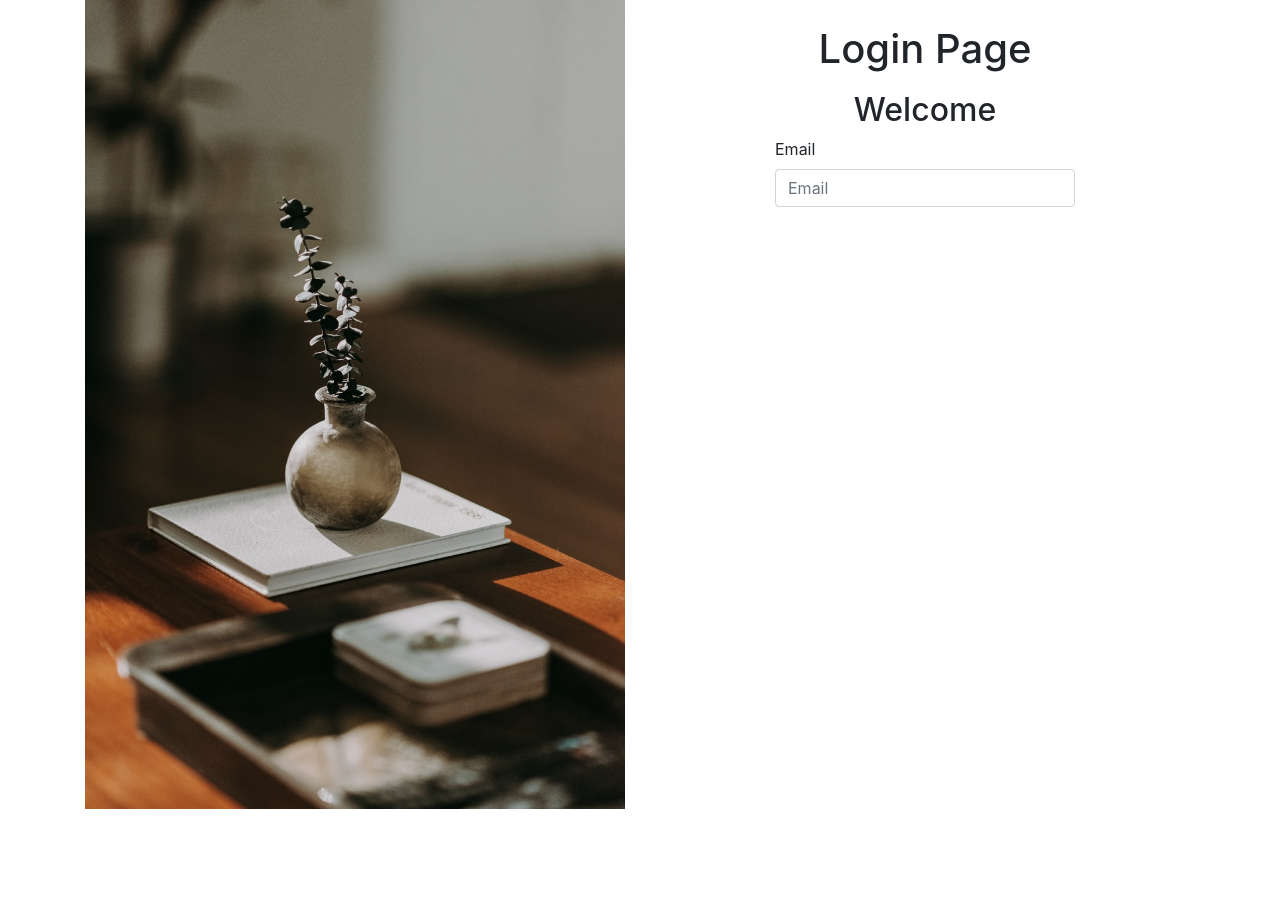
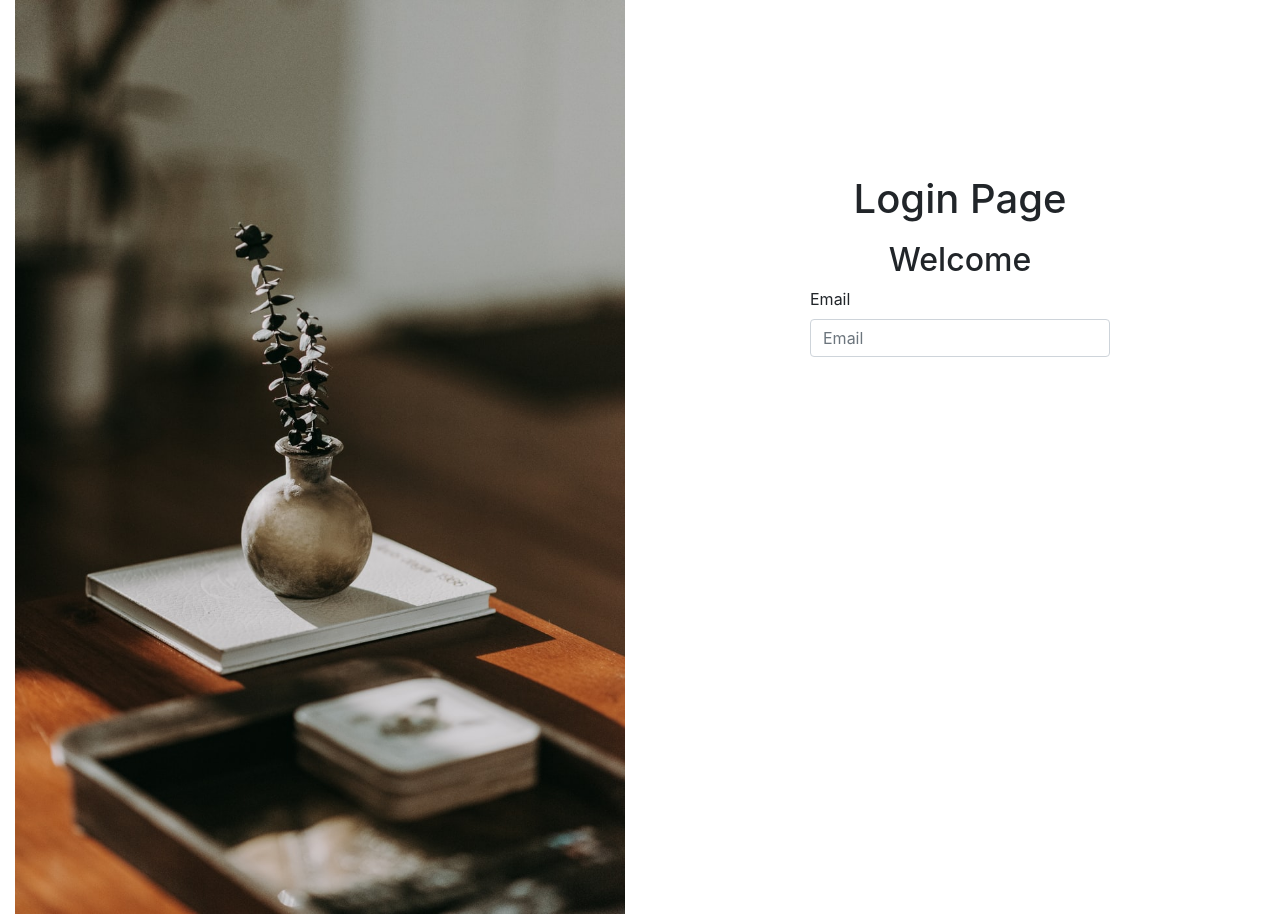
Before and after one commit to codecaviette/login-app, a React (Create React App) app: page / in a window 1280 px wide. Before the commit the page ends 809 px from the top, so only its background shows below. Built offline with nearby package versions, Linux system fonts and the light colour scheme.

Commit message:
Add fluid container so image dynamically adjusts to viewports

```diff
--- a/src/App.js
+++ b/src/App.js
@@ -8,9 +8,9 @@ import login from './login.jpeg';
 class App extends Component {
   render() {
   return (
-    <Container>
-      <Row>
-        <Col>
+    <Container fluid>
+      <Row >
+        <Col >
           <>
           <img
             src={login}
@@ -19,7 +19,7 @@ class App extends Component {
           />
           </>
         </Col>
-        <Col>
+        <Col style={{paddingTop: '150px'}}>
           <Form className="login-form">
             <h1 style={loginStyle} > Login Page </h1>
             <h2 className="text-center"> Welcome </h2>
```
